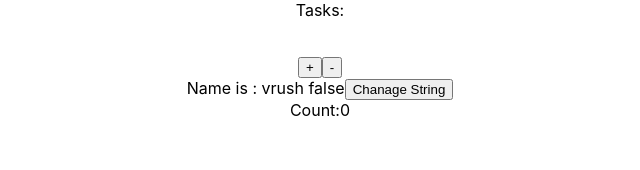
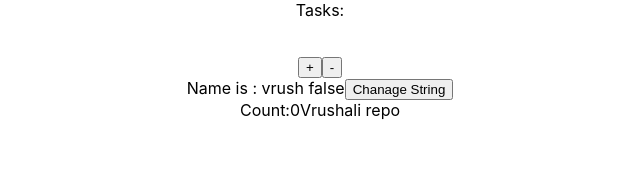
Before and after one commit to VrushaliBhosale/MyAPP, a React (Create React App) app: page / in a window 1280 px wide. Shown: the top 170 px of the page, without its empty margins (320-960 px from the left). Built offline with nearby package versions, Linux system fonts and the light colour scheme; the HTML template or start-up script is replaced by a standard one.

Commit message:
changes in app js

```diff
--- a/src/App.js
+++ b/src/App.js
@@ -32,7 +32,7 @@ class App extends Component {
         Name is : {store.name} {store.boolean + ""}
         <button onClick={store.changeString}>Chanage String</button><br />
         Count:{store.count}
-
+        Vrushali repo
       </div>
     );
   }
```
